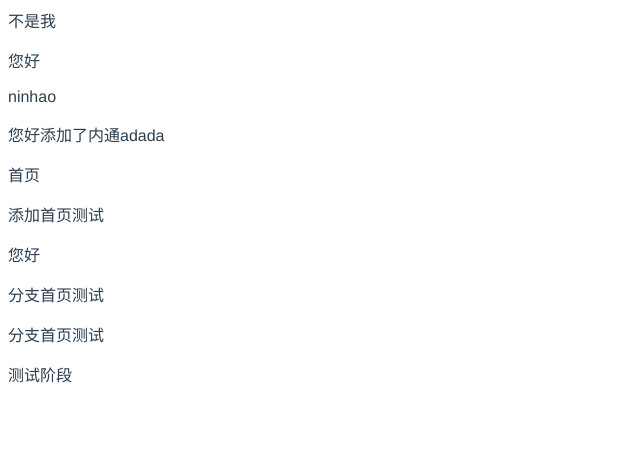
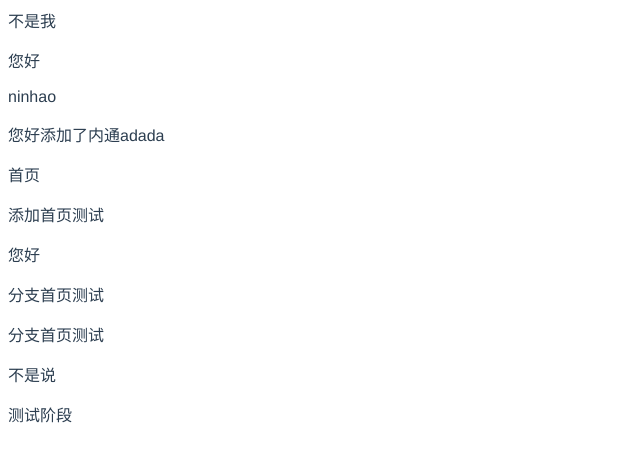
Before and after one commit to GHdafengzi101/one, a Vue app: page /#/ in a window 1280 px wide. Shown: the top 462 px of the page, without its empty margins (0-640 px from the left). Built offline with nearby package versions, Linux system fonts and the light colour scheme.

Commit message:
Update Home.vue

```diff
--- a/src/views/Home.vue
+++ b/src/views/Home.vue
@@ -10,6 +10,7 @@
       <p>您好</p>
       <p>分支首页测试</p>
       <p>分支首页测试</p>
+     不是说
       <p>测试阶段</p>
     </div>
   </div>
```
